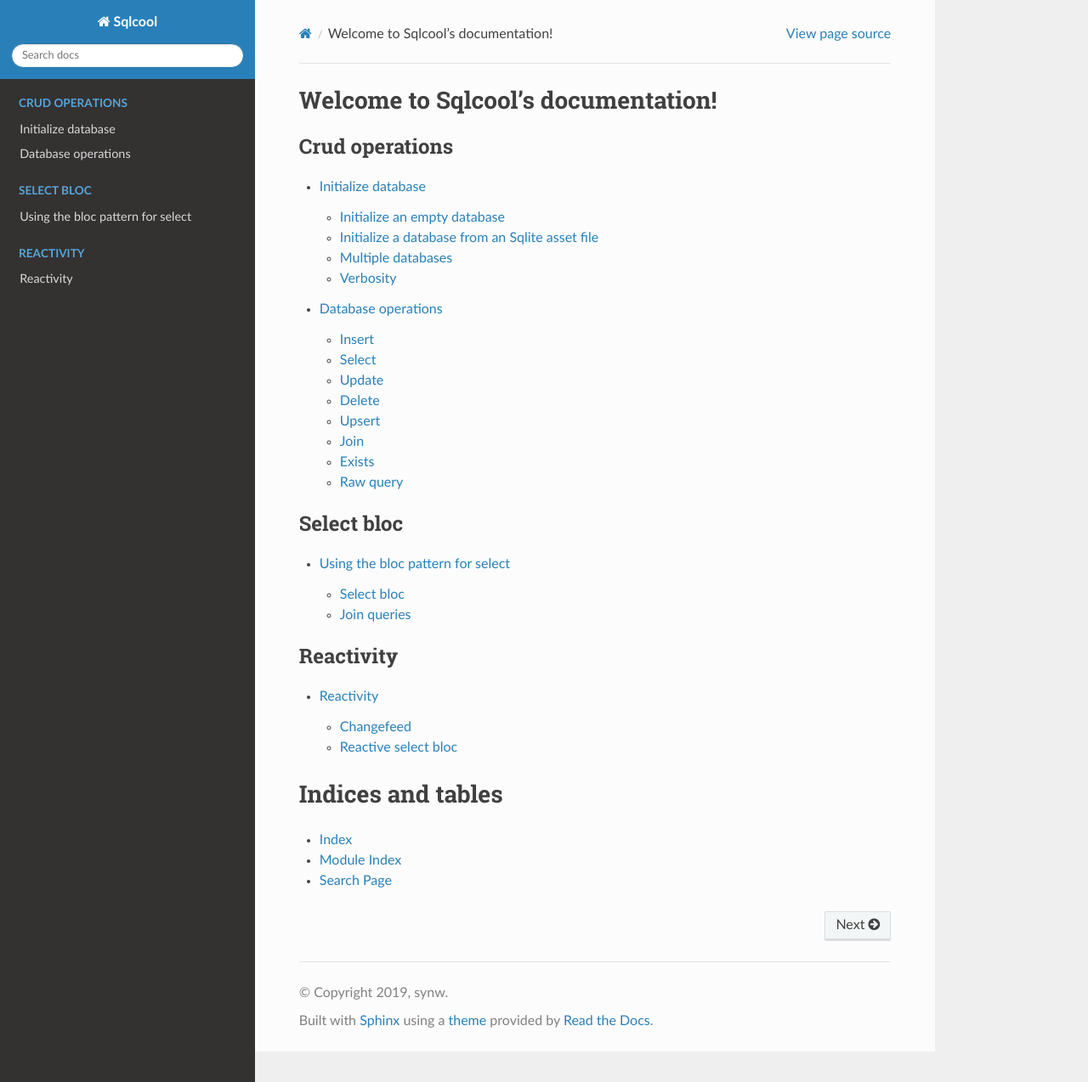
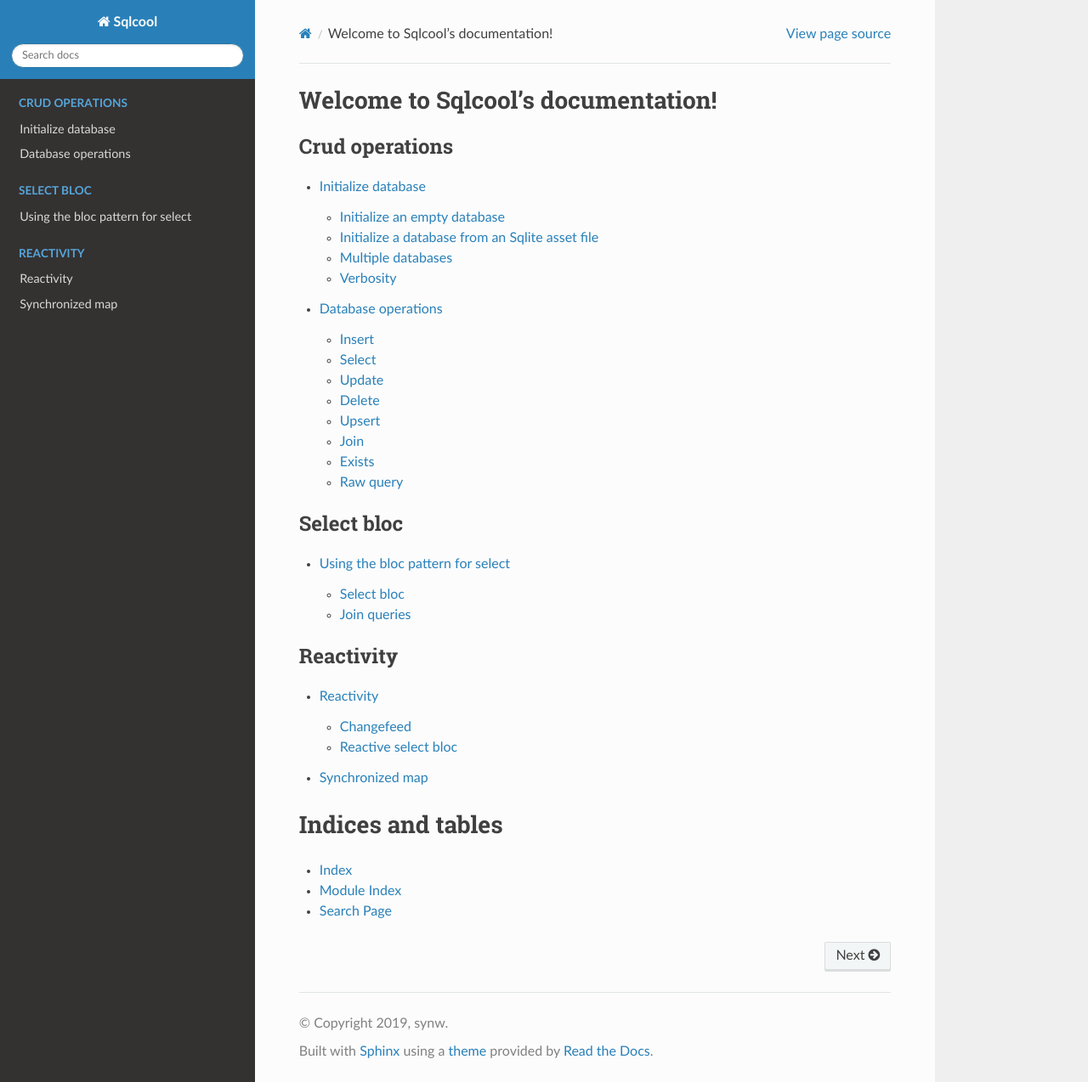
Before and after one commit to synw/sqlcool, a Sphinx documentation site: the page built from docs/index.rst, in a window 1280 px wide and 1274 px high. Shown: the whole window at 85% size. Built offline with Sphinx 7.4.7 and the Read the Docs theme 2.0.0, drawn with Linux system fonts in a browser that asks for light colours.

Commit message:
Fix in docs

```diff
--- a/docs/index.rst
+++ b/docs/index.rst
@@ -21,6 +21,7 @@
    :caption: Reactivity
 
    changefeed.rst
+   sync_map.rst
 
 Indices and tables
 ==================
```
